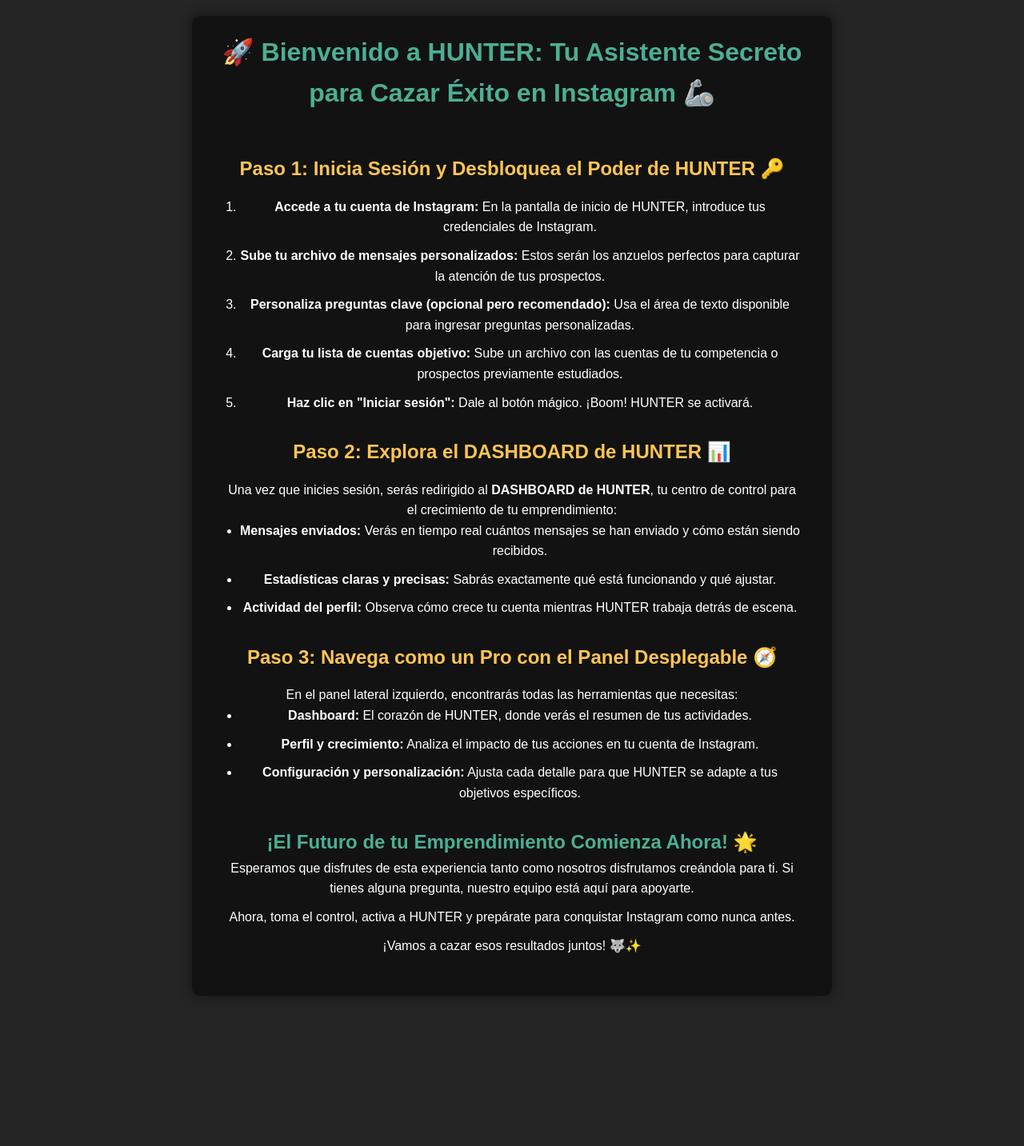
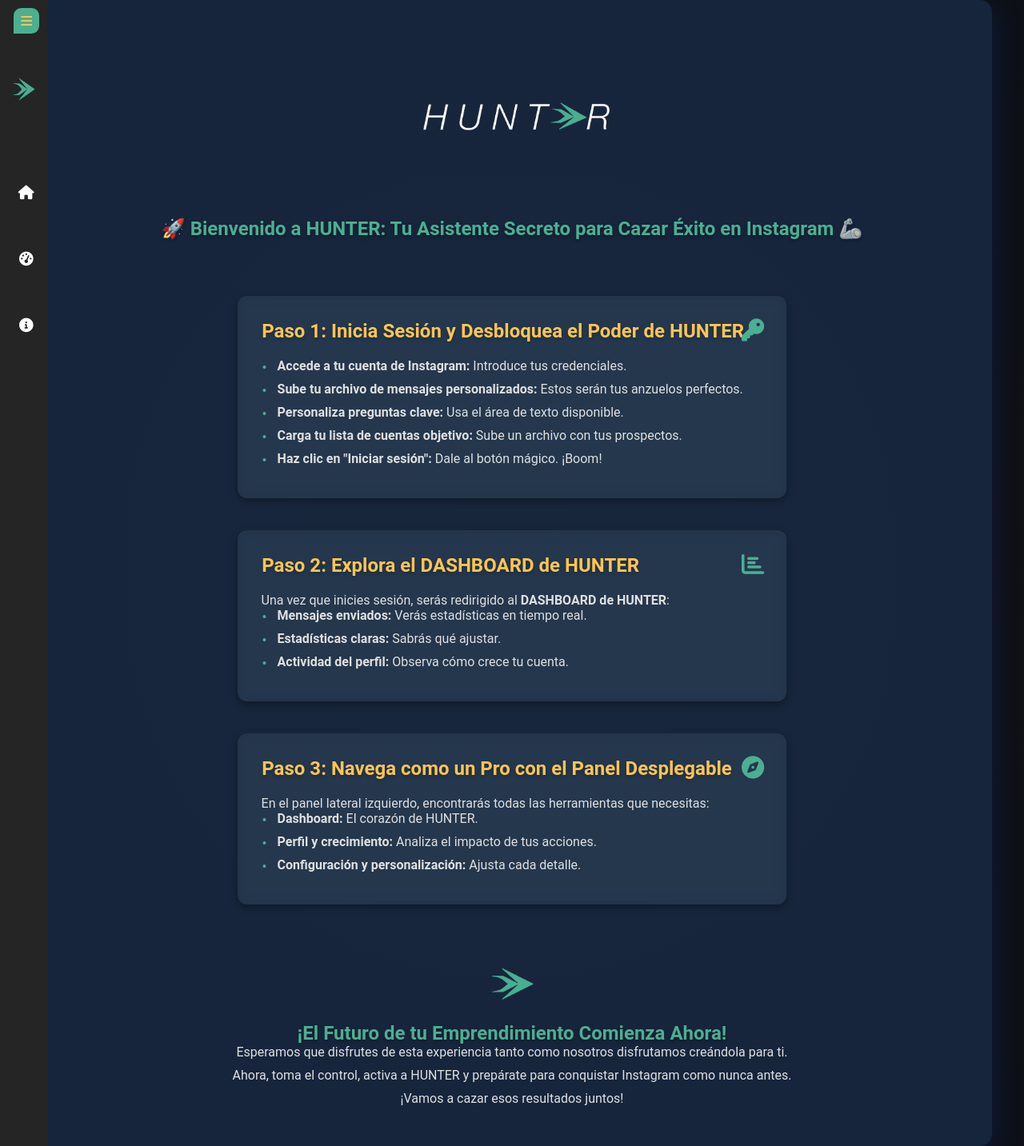
Before and after one commit to jeremontoya155/EnvioDeMensajes, a Flask app: page /onboarding in a window 1280 px wide. Shown: the whole page at 80% size. Run offline with Flask 3, Linux system fonts and the light colour scheme.

Commit message:
más front

```diff
--- a/static/css/onboarding.css
+++ b/static/css/onboarding.css
@@ -1,90 +1,176 @@
-/* Reset básico */
+/*
+ * RESET & BASE STYLES
+ * =====================================
+ */
 * {
   margin: 0;
   padding: 0;
   box-sizing: border-box;
 }
-
 body {
-  font-family: 'Arial', sans-serif;
-  line-height: 1.6;
-  background-color: #252525; /* Fondo oscuro como en tu sidebar */
-  color: #fff; /* Texto blanco para contraste */
-  padding: 20px;
+  font-family: 'Roboto', sans-serif;
+  background-color: #0d1117; /* Fondo oscuro profundo */
+  color: #e0e0e0; /* Texto claro */
+  overflow-y: auto;
 }
-
+.galaxy-background {
+  position: fixed;
+  top: 0;
+  left: 0;
+  width: 100%;
+  height: 100%;
+  background: radial-gradient(circle at center, #121212, #0d1117);
+  z-index: -1;
+  overflow: hidden;
+  overflow-y: auto;
+}
 .container {
-  max-width: 800px;
+  width: calc(100% - 57px);
+  max-width: 1200px;
   margin: 0 auto;
-  text-align: center; /* Centrado */
-  background: rgba(0, 0, 0, 0.5); /* Fondo semi-transparente */
-  padding: 20px;
-  border-radius: 10px;
-  box-shadow: 0 0 15px rgba(0, 0, 0, 0.5); /* Sombra similar al sidebar expandido */
+  margin-left: 57px;
+  padding: 40px 20px;
+  display: grid;
+  grid-template-columns: repeat(auto-fit, minmax(300px, 1fr));
+  gap: 40px;
+  background: rgba(29, 53, 87, 0.6);
+  backdrop-filter: blur(12px);
+  border-radius: 15px;
+  box-shadow: 0 8px 32px rgba(31, 38, 135, 0.37);
+  animation: fadeInUp 0.6s ease-out forwards;
 }
-
 .header {
+  text-align: center;
   margin-bottom: 30px;
 }
-
 .header h1 {
-  font-size: 2rem;
-  color: #4caf91; /* Verde del togglebtn */
+  font-size: 1.5rem;
+  color: #4caf91; /* Verde galáctico */
+  text-shadow: 0 2px 4px rgba(0, 0, 0, 0.3);
+  margin-top: 10px;
 }
-
+.logo-main {
+  max-width: 300px;
+  width: 100%;
+  margin: 0 auto 20px;
+  display: block;
+}
 .content {
-  padding: 20px;
+  display: flex;
+  flex-direction: column;
+  gap: 40px;
 }
-
 .section {
-  margin-bottom: 30px;
+  background: rgba(44, 62, 80, 0.6);
+  backdrop-filter: blur(8px);
+  border-radius: 12px;
+  padding: 30px;
+  box-shadow: 0 4px 10px rgba(0, 0, 0, 0.3);
+  transition: all 0.3s ease-in-out;
 }
-
-.section h2 {
-  color: #ffc552; /* Amarillo del togglebtn */
+.section:hover {
+  transform: translateY(-5px);
+  box-shadow: 0 8px 20px rgba(76, 175, 145, 0.5);
+}
+.section-header {
+  display: flex;
+  align-items: center;
+  justify-content: space-between;
+  margin-bottom: 20px;
+}
+.section-header h2 {
   font-size: 1.5rem;
-  margin-bottom: 15px;
+  color: #ffc552; /* Amarillo galáctico */
+  text-shadow: 0 2px 4px rgba(0, 0, 0, 0.2);
 }
-
-.section ol,
-.section ul {
+.section-header .icon {
+  font-size: 1.5rem;
+  color: #4caf91;
+  animation: pulse 2s infinite;
+}
+.steps,
+.features {
+  list-style: none;
+  padding-left: 0;
+}
+.steps li,
+.features li {
+  position: relative;
   padding-left: 20px;
-}
-
-.section li {
   margin-bottom: 10px;
   font-size: 1rem;
+  color: #e0e0e0;
+  transition: all 0.3s ease;
 }
-
+.steps li::before,
+.features li::before {
+  content: '•';
+  position: absolute;
+  left: 0;
+  color: #4caf91;
+  font-size: 1.2rem;
+}
 .footer {
+  text-align: center;
   margin-top: 30px;
 }
-
 .footer h2 {
   font-size: 1.5rem;
-  color: #4caf91; /* Verde del togglebtn */
+  color: #4caf91;
+  text-shadow: 0 2px 4px rgba(0, 0, 0, 0.3);
 }
-
 .footer p {
   font-size: 1rem;
   margin-bottom: 10px;
+  color: #e0e0e0;
 }
-
+.logo-footer {
+  max-width: 80px;
+  width: 100%;
+  margin: 0 auto 20px;
+  display: block;
+}
+/* Animaciones */
+@keyframes fadeInUp {
+  from {
+    opacity: 0;
+    transform: translateY(20px);
+  }
+  to {
+    opacity: 1;
+    transform: translateY(0);
+  }
+}
+@keyframes pulse {
+  0%,
+  100% {
+    transform: scale(1);
+  }
+  50% {
+    transform: scale(1.2);
+  }
+}
 /* Responsive Design */
 @media (max-width: 768px) {
   .container {
+    grid-template-columns: 1fr;
     padding: 15px;
   }
-
-  .header h1 {
-    font-size: 1.5rem;
-  }
-
-  .section h2 {
+  .section-header h2 {
     font-size: 1.2rem;
   }
-
-  .section li {
+  .steps li,
+  .features li {
     font-size: 0.9rem;
   }
 }
+@media (min-width: 1200px) {
+  .container {
+    margin: 0 auto;
+    display: flex;
+    align-items: center;
+    justift-content: space-around;
+    flex-flow: column wrap;
+    overflow-y: auto;
+  }
+}
--- /dev/null
+++ b/static/css/scrollbar.css
@@ -0,0 +1,46 @@
+/*
+ * SCROLLBAR GALÁCTICO
+ * =====================================
+ */
+/* Estilo del contenedor del scrollbar */
+::-webkit-scrollbar {
+  width: 12px; /* Ancho del scrollbar */
+  height: 12px; /* Altura para scroll horizontal */
+}
+
+/* Track (fondo del scrollbar) */
+::-webkit-scrollbar-track {
+  background: rgba(29, 53, 87, 0.6); /* Fondo oscuro con transparencia */
+  border-radius: 10px; /* Bordes redondeados */
+  backdrop-filter: blur(12px); /* Efecto de desenfoque */
+  -webkit-backdrop-filter: blur(12px);
+  box-shadow: inset 0 0 10px rgba(0, 0, 0, 0.3); /* Sombra interna */
+}
+
+/* Thumb (el control deslizante) */
+::-webkit-scrollbar-thumb {
+  background: linear-gradient(
+    135deg,
+    #4caf91,
+    /* Verde principal */ #1e3a8a /* Azul galáctico */
+  );
+  border-radius: 10px; /* Bordes redondeados */
+  border: 2px solid rgba(255, 255, 255, 0.1); /* Borde sutil */
+  transition: all 0.3s ease-in-out; /* Transición suave */
+}
+
+/* Hover en el thumb */
+::-webkit-scrollbar-thumb:hover {
+  background: linear-gradient(
+    135deg,
+    #1e3a8a,
+    /* Azul galáctico */ #4caf91 /* Verde principal */
+  );
+  transform: scale(1.1); /* Aumenta ligeramente el tamaño al pasar el mouse */
+  box-shadow: 0 0 10px rgba(76, 175, 145, 0.7); /* Brillo galáctico */
+}
+
+/* Scroll horizontal */
+::-webkit-scrollbar-corner {
+  background: rgba(29, 53, 87, 0.6); /* Coincide con el track */
+}
--- a/templates/index.html
+++ b/templates/index.html
@@ -7,6 +7,7 @@
     <script src="https://cdnjs.cloudflare.com/ajax/libs/flowbite/2.2.1/flowbite.min.js"></script>
     <script src="https://cdn.tailwindcss.com"></script>
     <link rel="stylesheet" href="{{ url_for('static', filename='css/index.css') }}">
+    <link rel="stylesheet" href="{{ url_for('static', filename='css/scrollbar.css') }}">
     <link rel="stylesheet" href="{{ url_for('static', filename='css/navbar.css') }}">
     <script src="{{ url_for('static', filename='js/index.js') }}"></script>
     <script src="{{ url_for('static', filename='js/navbar.js') }}"></script>
--- a/templates/onboarding.html
+++ b/templates/onboarding.html
@@ -4,108 +4,141 @@
     <meta charset="UTF-8" />
     <meta name="viewport" content="width=device-width, initial-scale=1.0" />
     <title>HUNTER - Tu Asistente Secreto para Instagram</title>
-    <link rel="stylesheet" href="{{ url_for('static', filename='css/onboarding.css') }}">
+    <link
+      rel="stylesheet"
+      href="{{ url_for('static', filename='css/onboarding.css') }}"
+    />
+    <link
+      rel="stylesheet"
+      href="{{ url_for('static', filename='css/scrollbar.css') }}"
+    />
+    <!-- Agregamos FontAwesome para íconos -->
+    <link
+      rel="stylesheet"
+      href="https://cdnjs.cloudflare.com/ajax/libs/font-awesome/6.0.0-beta3/css/all.min.css"
+    />
+
+    <link
+      rel="stylesheet"
+      href="{{ url_for('static', filename='css/navbar.css') }}"
+    />
+    <link
+      rel="stylesheet"
+      href="{{ url_for('static', filename='css/scrollbar.css') }}"
+    />
+    <script src="{{ url_for('static', filename='js/navbar.js') }}"></script>
+  </head>
   <body>
+    {% include 'partials/navbar.html' %}
+    <div class="galaxy-background">
       <div class="container">
+        <!-- Header -->
         <header class="header">
+          <img
+            src="{{ url_for('static', filename='images/Hunter.png') }}"
+            alt="HUNTER Logo"
+            class="logo-main"
+          />
           <h1>
             🚀 Bienvenido a HUNTER: Tu Asistente Secreto para Cazar Éxito en
             Instagram 🦾
           </h1>
         </header>
-
+        <!-- Main Content -->
         <main class="content">
-        <section class="section">
-          <h2>Paso 1: Inicia Sesión y Desbloquea el Poder de HUNTER 🔑</h2>
-          <ol>
+          <!-- Paso 1 -->
+          <section class="section section-left">
+            <div class="section-header">
+              <h2>Paso 1: Inicia Sesión y Desbloquea el Poder de HUNTER</h2>
+              <span class="icon"><i class="fas fa-key"></i></span>
+            </div>
+            <ol class="steps">
               <li>
-              <strong>Accede a tu cuenta de Instagram:</strong> En la pantalla
-              de inicio de HUNTER, introduce tus credenciales de Instagram.
+                <strong>Accede a tu cuenta de Instagram:</strong> Introduce tus
+                credenciales.
               </li>
               <li>
-              <strong>Sube tu archivo de mensajes personalizados:</strong> Estos
-              serán los anzuelos perfectos para capturar la atención de tus
-              prospectos.
+                <strong>Sube tu archivo de mensajes personalizados:</strong>
+                Estos serán tus anzuelos perfectos.
               </li>
               <li>
-              <strong
-                >Personaliza preguntas clave (opcional pero
-                recomendado):</strong
-              >
-              Usa el área de texto disponible para ingresar preguntas
-              personalizadas.
+                <strong>Personaliza preguntas clave:</strong> Usa el área de
+                texto disponible.
               </li>
               <li>
                 <strong>Carga tu lista de cuentas objetivo:</strong> Sube un
-              archivo con las cuentas de tu competencia o prospectos previamente
-              estudiados.
+                archivo con tus prospectos.
               </li>
               <li>
                 <strong>Haz clic en "Iniciar sesión":</strong> Dale al botón
-              mágico. ¡Boom! HUNTER se activará.
+                mágico. ¡Boom!
               </li>
             </ol>
           </section>
-
-        <section class="section">
-          <h2>Paso 2: Explora el DASHBOARD de HUNTER 📊</h2>
+          <!-- Paso 2 -->
+          <section class="section section-right">
+            <div class="section-header">
+              <h2>Paso 2: Explora el DASHBOARD de HUNTER</h2>
+              <span class="icon"><i class="fas fa-chart-bar"></i></span>
+            </div>
             <p>
               Una vez que inicies sesión, serás redirigido al
-            <strong>DASHBOARD de HUNTER</strong>, tu centro de control para el
-            crecimiento de tu emprendimiento:
+              <strong>DASHBOARD de HUNTER</strong>:
             </p>
-          <ul>
+            <ul class="features">
               <li>
-              <strong>Mensajes enviados:</strong> Verás en tiempo real cuántos
-              mensajes se han enviado y cómo están siendo recibidos.
+                <strong>Mensajes enviados:</strong> Verás estadísticas en tiempo
+                real.
               </li>
-            <li>
-              <strong>Estadísticas claras y precisas:</strong> Sabrás
-              exactamente qué está funcionando y qué ajustar.
-            </li>
+              <li><strong>Estadísticas claras:</strong> Sabrás qué ajustar.</li>
               <li>
                 <strong>Actividad del perfil:</strong> Observa cómo crece tu
-              cuenta mientras HUNTER trabaja detrás de escena.
+                cuenta.
               </li>
             </ul>
           </section>
-
-        <section class="section">
-          <h2>Paso 3: Navega como un Pro con el Panel Desplegable 🧭</h2>
+          <!-- Paso 3 -->
+          <section class="section section-left">
+            <div class="section-header">
+              <h2>Paso 3: Navega como un Pro con el Panel Desplegable</h2>
+              <span class="icon"><i class="fas fa-compass"></i></span>
+            </div>
             <p>
               En el panel lateral izquierdo, encontrarás todas las herramientas
               que necesitas:
             </p>
-          <ul>
-            <li>
-              <strong>Dashboard:</strong> El corazón de HUNTER, donde verás el
-              resumen de tus actividades.
-            </li>
+            <ul class="features">
+              <li><strong>Dashboard:</strong> El corazón de HUNTER.</li>
               <li>
                 <strong>Perfil y crecimiento:</strong> Analiza el impacto de tus
-              acciones en tu cuenta de Instagram.
+                acciones.
               </li>
               <li>
                 <strong>Configuración y personalización:</strong> Ajusta cada
-              detalle para que HUNTER se adapte a tus objetivos específicos.
+                detalle.
               </li>
             </ul>
           </section>
-
+        </main>
+        <!-- Footer -->
         <footer class="footer">
-          <h2>¡El Futuro de tu Emprendimiento Comienza Ahora! 🌟</h2>
+          <img
+            src="{{ url_for('static', filename='images/Logo.png') }}"
+            alt="HUNTER Icon"
+            class="logo-footer"
+          />
+          <h2>¡El Futuro de tu Emprendimiento Comienza Ahora!</h2>
           <p>
             Esperamos que disfrutes de esta experiencia tanto como nosotros
-            disfrutamos creándola para ti. Si tienes alguna pregunta, nuestro
-            equipo está aquí para apoyarte.
+            disfrutamos creándola para ti.
           </p>
           <p>
             Ahora, toma el control, activa a HUNTER y prepárate para conquistar
             Instagram como nunca antes.
           </p>
-          <p>¡Vamos a cazar esos resultados juntos! 🐺✨</p>
+          <p>¡Vamos a cazar esos resultados juntos!</p>
         </footer>
-      </main>
+      </div>
     </div>
   </body>
 </html>
--- a/templates/partials/navbar.html
+++ b/templates/partials/navbar.html
@@ -5,7 +5,7 @@
 
   <div class="sidebar-container">
     <div class="logo-container">
-      <img src="/static/images/logo.png" alt="Logo" class="logo-small" />
+      <img src="/static/images/Logo.png" alt="Logo" class="logo-small" />
       <img src="/static/images/Hunter.png" alt="Hunter" class="logo-large" />
     </div>
 
--- a/templates/resumen.html
+++ b/templates/resumen.html
@@ -8,6 +8,7 @@
     <script src="https://cdn.tailwindcss.com"></script>
     <link rel="stylesheet" href="{{ url_for('static', filename='css/navbar.css') }}">
     <link rel="stylesheet" href="{{ url_for('static', filename='css/resumen.css') }}">
+    <link rel="stylesheet" href="{{ url_for('static', filename='css/scrollbar.css') }}">
     <script src="{{ url_for('static', filename='js/navbar.js') }}"></script>
     <script src="{{ url_for('static', filename='js/resumen.js') }}"></script>
     <link href="https://cdnjs.cloudflare.com/ajax/libs/font-awesome/6.0.0/css/all.min.css" rel="stylesheet">
```
Also changed, not shown: static/css/resumen.css (+126 -3 lines), static/js/resumen.js (+5 -13 lines), static/css/styles.css (indentation only). Lines whose indentation alone changed are shown as unchanged.
